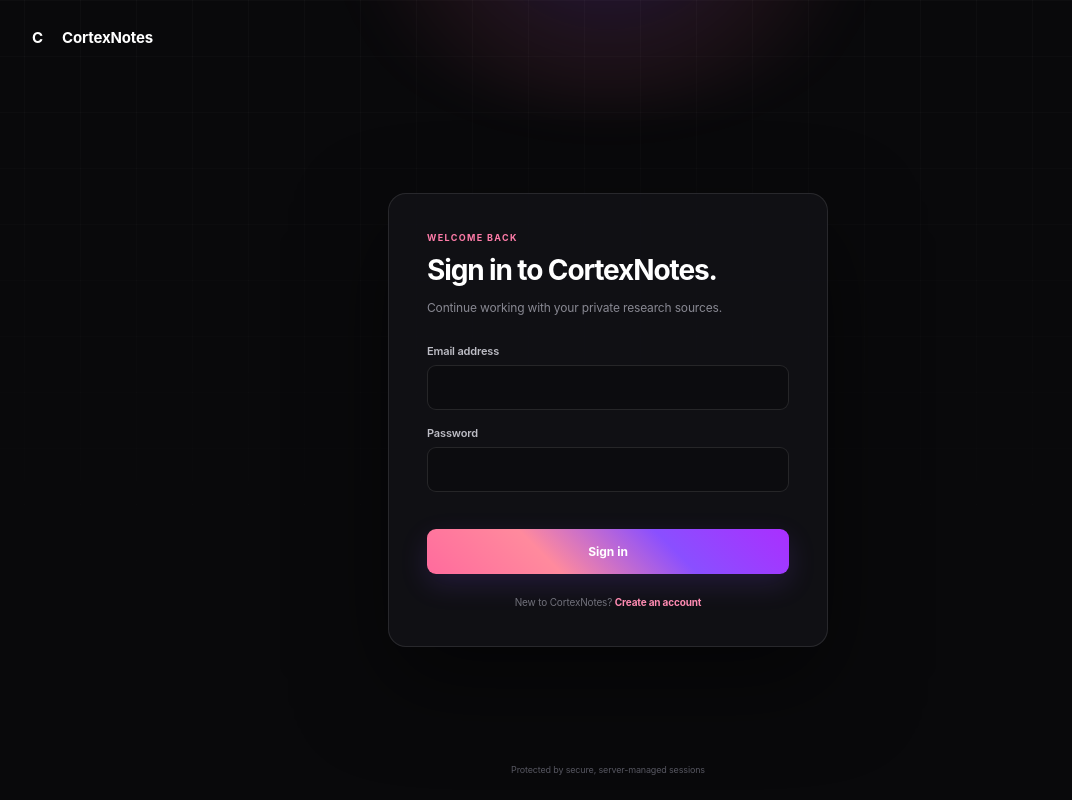
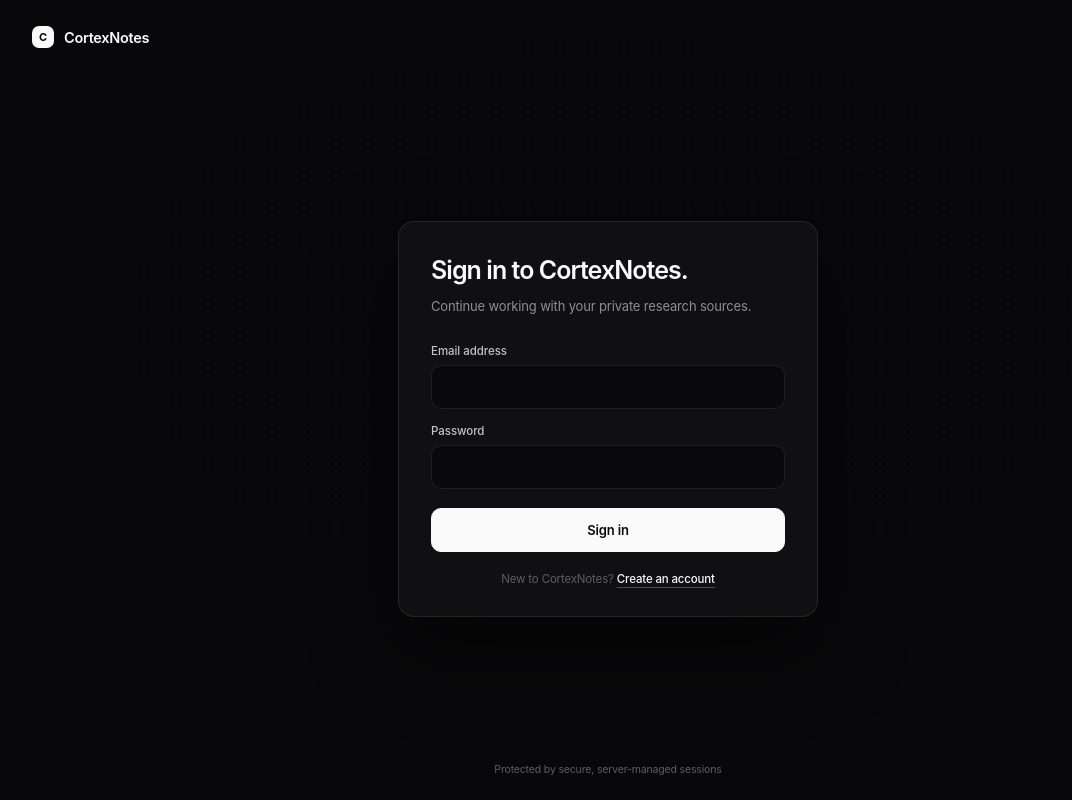
Before and after one commit to Mohak1301/CortexNotes, a React (Create React App) app in the folder frontend/: page /login in a window 1280 px wide. Shown: the whole page, without its empty margins (32-1104 px from the left). Built offline with nearby package versions, Linux system fonts and the light colour scheme; no server answers.

Commit message:
Match auth pages to the new theme

```diff
--- a/frontend/src/components/AuthPage.css
+++ b/frontend/src/components/AuthPage.css
@@ -1,16 +1,174 @@
-.auth-page { min-height: 100vh; width: 100%; position: relative; display: grid; place-items: center; padding: 110px 24px 70px; background: #09090b; color: var(--text-primary); overflow: hidden; }
-.auth-page::before { content: ''; position: absolute; width: 640px; height: 440px; left: 50%; top: -330px; transform: translateX(-50%); border-radius: 50%; background: radial-gradient(circle, rgba(138,79,255,.25), rgba(255,107,157,.08) 45%, transparent 70%); filter: blur(22px); }
-.auth-grid { position: absolute; inset: 0; background-image: linear-gradient(rgba(255,255,255,.022) 1px, transparent 1px), linear-gradient(90deg, rgba(255,255,255,.022) 1px, transparent 1px); background-size: 56px 56px; mask-image: linear-gradient(to bottom, black, transparent 80%); }
-.auth-brand { position: absolute; z-index: 2; top: 28px; left: clamp(24px, 5vw, 72px); display: flex; align-items: center; gap: 11px; color: white; text-decoration: none; font-size: 15px; font-weight: 700; }
-.auth-card { position: relative; z-index: 1; width: min(100%, 440px); padding: 38px; border: 1px solid rgba(255,255,255,.1); border-radius: 18px; background: rgba(18,18,22,.92); box-shadow: 0 35px 90px rgba(0,0,0,.5); }
-.auth-kicker { display: block; margin-bottom: 11px; color: #ff7ca9; font-size: 9px; font-weight: 750; letter-spacing: .15em; }
-.auth-card h1 { margin: 0; font-size: 28px; line-height: 1.15; letter-spacing: -.04em; }
-.auth-intro,.auth-confirmation p { margin: 12px 0 27px; color: #888892; font-size: 12px; line-height: 1.65; }
-.auth-form { display: grid; gap: 16px; }.auth-form label { display: grid; gap: 7px; color: #bdbdc5; font-size: 11px; font-weight: 600; }.auth-form input { width: 100%; height: 45px; padding: 0 13px; color: white; background: #0c0c0f; border: 1px solid rgba(255,255,255,.105); border-radius: 9px; outline: none; }.auth-form input:focus { border-color: rgba(255,107,157,.55); box-shadow: 0 0 0 3px rgba(255,107,157,.08); }.auth-form small { min-height: 12px; color: #666670; font-size: 9px; font-weight: 450; }
-.auth-submit,.auth-primary-link { min-height: 45px; display: grid; place-items: center; margin-top: 2px; color: white; border: 0; border-radius: 9px; background: var(--accent-gradient); font-weight: 700; font-size: 12px; text-decoration: none; cursor: pointer; box-shadow: 0 10px 28px rgba(138,79,255,.16); }.auth-submit:disabled { opacity: .6; cursor: wait; }
-.auth-error { padding: 10px 11px; color: #ff9aa2; background: rgba(255,75,85,.07); border: 1px solid rgba(255,75,85,.18); border-radius: 8px; font-size: 10px; line-height: 1.45; }
-.auth-switch { margin: 22px 0 0; text-align: center; color: #70707a; font-size: 10px; }.auth-switch a { color: #ff8bb2; text-decoration: none; font-weight: 650; }
-.auth-security-note { position: absolute; z-index: 1; bottom: 25px; color: #565660; font-size: 9px; }
-.auth-confirmation { text-align: center; }.auth-confirmation .auth-kicker { margin-top: 18px; }.auth-confirmation strong { color: #cfcfd5; }.auth-success-icon { width: 46px; height: 46px; display: grid; place-items: center; margin: 0 auto; border-radius: 14px; color: #8ce3b4; background: rgba(100,212,154,.09); border: 1px solid rgba(100,212,154,.15); font-size: 18px; }
-.auth-loading { min-height: 100vh; width: 100%; display: grid; place-content: center; justify-items: center; gap: 14px; color: #85858f; background: #09090b; font-size: 11px; }
-@media (max-width: 520px) { .auth-page { padding-inline: 16px; }.auth-card { padding: 30px 22px; border-radius: 15px; }.auth-card h1 { font-size: 25px; }.auth-brand { top: 21px; left: 20px; } }
+.auth-page {
+  --auth-ink: #08080a;
+  --auth-panel: #101013;
+  --auth-line: rgba(255, 255, 255, .085);
+  --auth-line-soft: rgba(255, 255, 255, .05);
+  --auth-fg: #fafafa;
+  --auth-muted: #8d8d95;
+  --auth-dim: #5d5d66;
+  --auth-danger: #e8707a;
+
+  min-height: 100vh;
+  width: 100%;
+  position: relative;
+  display: grid;
+  place-items: center;
+  padding: 108px 24px 70px;
+  background: var(--auth-ink);
+  color: var(--auth-fg);
+  overflow: hidden;
+}
+
+/* same dot field as the landing hero, so the two pages read as one product */
+.auth-grid {
+  position: absolute;
+  inset: 0;
+  background-image: radial-gradient(rgba(255, 255, 255, .3) 1.1px, transparent 1.1px);
+  background-size: 32px 32px;
+  mask-image: radial-gradient(ellipse 78% 72% at 50% 40%, black, transparent 78%);
+  -webkit-mask-image: radial-gradient(ellipse 78% 72% at 50% 40%, black, transparent 78%);
+  opacity: .42;
+  pointer-events: none;
+}
+
+.auth-brand {
+  position: absolute;
+  z-index: 2;
+  top: 26px;
+  left: clamp(24px, 5vw, 72px);
+  display: flex;
+  align-items: center;
+  gap: 10px;
+  color: var(--auth-fg);
+  text-decoration: none;
+  font-size: 14.5px;
+  font-weight: 600;
+  letter-spacing: -.02em;
+}
+.auth-page .brand-mark {
+  width: 22px;
+  height: 22px;
+  display: grid;
+  place-items: center;
+  border-radius: 7px;
+  background: var(--auth-fg);
+  color: #0a0a0c;
+  font-size: 11px;
+  font-weight: 700;
+  box-shadow: none;
+}
+
+.auth-card {
+  position: relative;
+  z-index: 1;
+  width: min(100%, 420px);
+  padding: 34px 32px 30px;
+  border: 1px solid var(--auth-line);
+  border-radius: 16px;
+  background: var(--auth-panel);
+  box-shadow: 0 30px 80px rgba(0, 0, 0, .5);
+}
+.auth-card h1 { margin: 0; font-size: 25px; line-height: 1.12; letter-spacing: -.038em; font-weight: 600; }
+.auth-intro,
+.auth-confirmation p { margin: 12px 0 26px; color: var(--auth-muted); font-size: 13px; line-height: 1.62; }
+
+/* ---------- form ---------- */
+.auth-form { display: grid; gap: 15px; }
+.auth-form label { display: grid; gap: 7px; color: #c2c2c9; font-size: 11.5px; font-weight: 550; letter-spacing: -.005em; }
+.auth-form input {
+  width: 100%;
+  height: 44px;
+  padding: 0 13px;
+  color: var(--auth-fg);
+  background: #0a0a0c;
+  border: 1px solid var(--auth-line);
+  border-radius: 10px;
+  font-size: 13px;
+  outline: none;
+  transition: border-color .18s ease, box-shadow .18s ease;
+}
+.auth-form input::placeholder { color: var(--auth-dim); }
+.auth-form input:focus {
+  border-color: rgba(255, 255, 255, .3);
+  box-shadow: 0 0 0 3px rgba(255, 255, 255, .05);
+}
+.auth-form small:empty { display: none; }
+.auth-form small { min-height: 12px; color: var(--auth-dim); font-size: 10px; font-weight: 450; }
+
+.auth-submit,
+.auth-primary-link {
+  min-height: 44px;
+  display: grid;
+  place-items: center;
+  margin-top: 4px;
+  border: 1px solid var(--auth-fg);
+  border-radius: 10px;
+  background: var(--auth-fg);
+  color: #0a0a0c;
+  font-size: 13px;
+  font-weight: 600;
+  letter-spacing: -.01em;
+  text-decoration: none;
+  cursor: pointer;
+  box-shadow: none;
+  transition: background .18s ease;
+}
+.auth-submit:hover,
+.auth-primary-link:hover { background: #fff; }
+.auth-submit:disabled { background: transparent; border-color: var(--auth-line); color: var(--auth-dim); cursor: wait; }
+
+.auth-error {
+  padding: 10px 12px;
+  border: 1px solid rgba(232, 112, 122, .28);
+  border-radius: 9px;
+  background: rgba(232, 112, 122, .07);
+  color: var(--auth-danger);
+  font-size: 11.5px;
+  line-height: 1.5;
+}
+
+.auth-switch { margin: 20px 0 0; text-align: center; color: var(--auth-dim); font-size: 11.5px; }
+.auth-switch a { color: var(--auth-fg); text-decoration: none; font-weight: 550; border-bottom: 1px solid rgba(255, 255, 255, .25); padding-bottom: 1px; }
+.auth-switch a:hover { border-bottom-color: var(--auth-fg); }
+
+.auth-security-note { position: absolute; z-index: 1; bottom: 24px; color: var(--auth-dim); font-size: 10.5px; }
+
+/* ---------- email confirmation ---------- */
+.auth-confirmation { text-align: center; }
+.auth-confirmation strong { color: #d2d2d8; font-weight: 550; }
+.auth-success-icon {
+  width: 44px;
+  height: 44px;
+  display: grid;
+  place-items: center;
+  margin: 0 auto 20px;
+  border: 1px solid var(--auth-line);
+  border-radius: 12px;
+  background: transparent;
+  color: var(--auth-fg);
+  font-size: 17px;
+}
+
+.auth-loading {
+  min-height: 100vh;
+  width: 100%;
+  display: grid;
+  place-content: center;
+  justify-items: center;
+  gap: 14px;
+  background: var(--auth-ink, #08080a);
+  color: #8d8d95;
+  font-size: 12px;
+}
+.auth-loading .loading-spinner { border-color: rgba(255, 255, 255, .085); border-top-color: #fafafa; }
+
+@media (max-width: 520px) {
+  .auth-page { padding: 92px 16px 64px; }
+  .auth-card { padding: 28px 22px 26px; border-radius: 14px; }
+  .auth-card h1 { font-size: 23px; }
+  .auth-brand { top: 20px; left: 20px; }
+}
+
+@media (prefers-reduced-motion: reduce) {
+  .auth-form input, .auth-submit, .auth-primary-link { transition: none; }
+}
--- a/frontend/src/components/AuthPage.js
+++ b/frontend/src/components/AuthPage.js
@@ -45,14 +45,12 @@ const AuthPage = ({ mode }) => {
         {confirmationSent ? (
           <div className="auth-confirmation">
             <div className="auth-success-icon">✓</div>
-            <span className="auth-kicker">ONE MORE STEP</span>
             <h1 id="auth-title">Check your inbox</h1>
             <p>We sent a confirmation link to <strong>{form.email}</strong>. Confirm your email, then sign in.</p>
             <Link className="auth-primary-link" to="/login">Continue to sign in</Link>
           </div>
         ) : (
           <>
-            <span className="auth-kicker">{isRegister ? 'CREATE YOUR WORKSPACE' : 'WELCOME BACK'}</span>
             <h1 id="auth-title">{isRegister ? 'Start researching clearly.' : 'Sign in to CortexNotes.'}</h1>
             <p className="auth-intro">{isRegister ? 'Your sources and conversations stay isolated in your account.' : 'Continue working with your private research sources.'}</p>
             <form className="auth-form" onSubmit={submit}>
```
